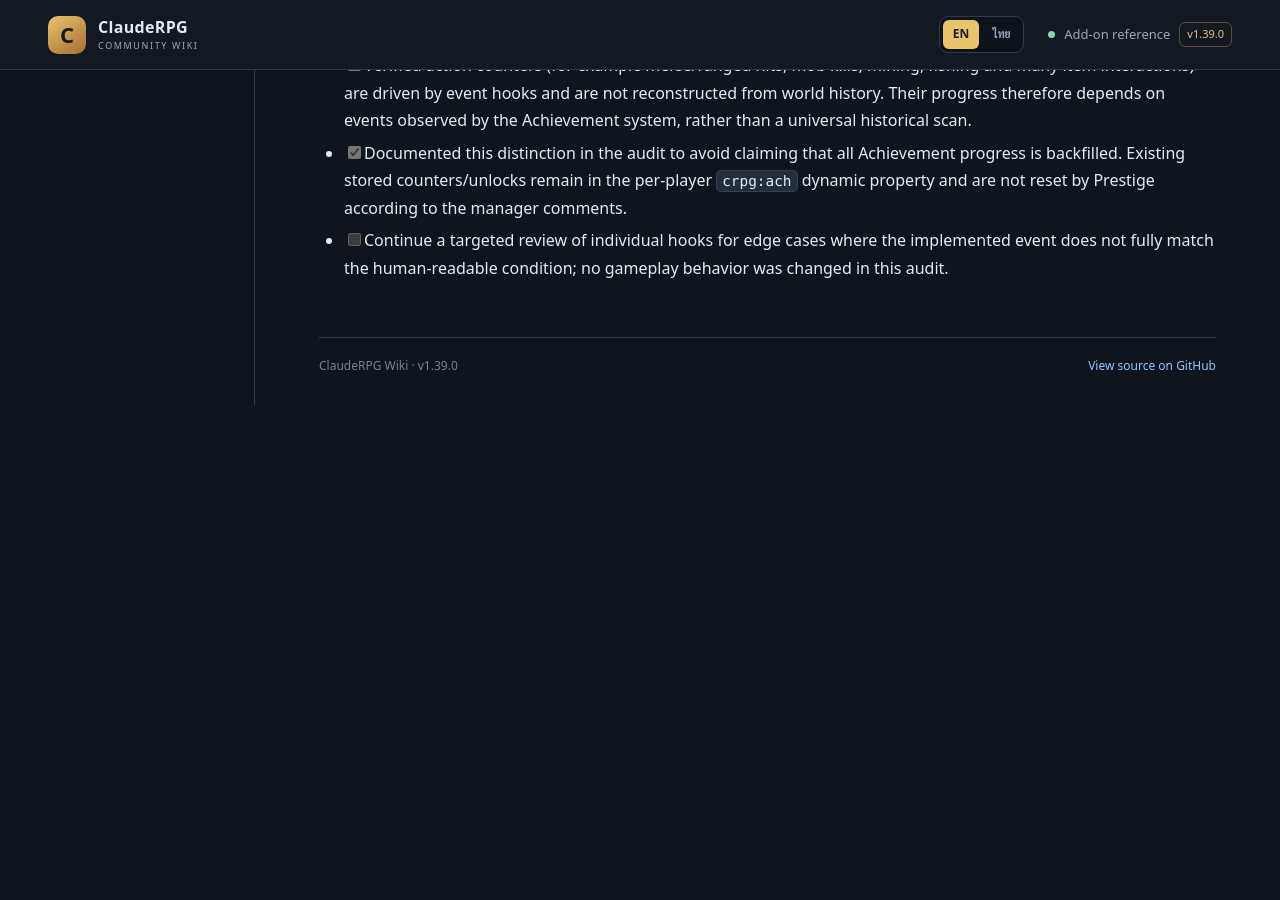
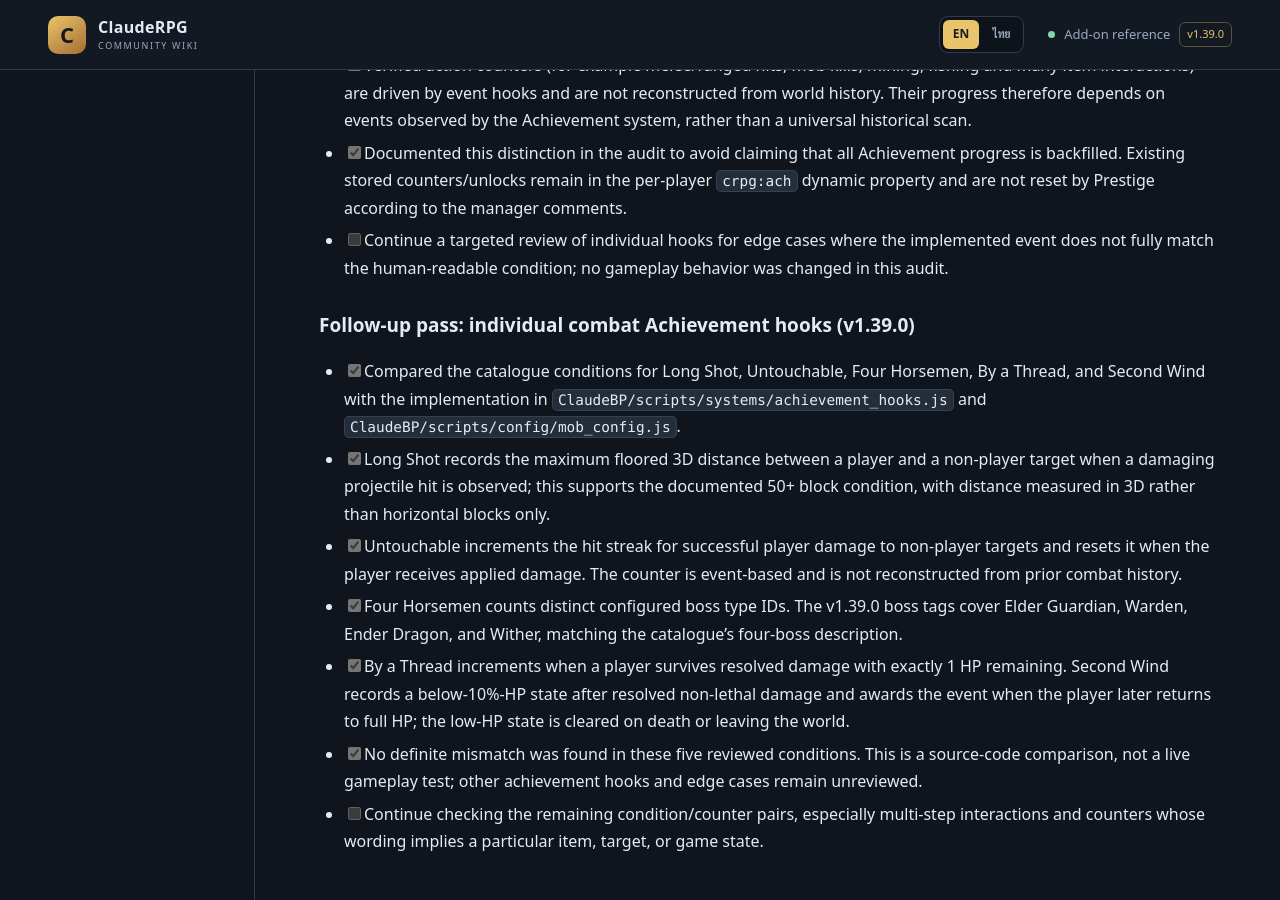
Before and after one commit to miniTorch25/ClaudeRPG-Wiki-V2, a Jekyll site: the page built from CONTENT-GAP-AUDIT.md, in a window 1280 px wide and 900 px high, scrolled down 14685 px. Built offline with Jekyll 4.4.1, drawn with Linux system fonts in a browser that asks for light colours; our own code applies the rules of GitHub Pages for plain Markdown files; before the commit the page ends 15090 px from its top, so only the background shows below that.

Commit message:
Audit individual combat achievement hooks

```diff
--- a/CONTENT-GAP-AUDIT.md
+++ b/CONTENT-GAP-AUDIT.md
@@ -336,3 +336,14 @@ Use these labels in editorial notes while drafting:
 - [x] Verified action counters (for example melee/ranged hits, mob kills, mining, fishing and many item interactions) are driven by event hooks and are not reconstructed from world history. Their progress therefore depends on events observed by the Achievement system, rather than a universal historical scan.
 - [x] Documented this distinction in the audit to avoid claiming that all Achievement progress is backfilled. Existing stored counters/unlocks remain in the per-player `crpg:ach` dynamic property and are not reset by Prestige according to the manager comments.
 - [ ] Continue a targeted review of individual hooks for edge cases where the implemented event does not fully match the human-readable condition; no gameplay behavior was changed in this audit.
+
+
+### Follow-up pass: individual combat Achievement hooks (v1.39.0)
+
+- [x] Compared the catalogue conditions for Long Shot, Untouchable, Four Horsemen, By a Thread, and Second Wind with the implementation in `ClaudeBP/scripts/systems/achievement_hooks.js` and `ClaudeBP/scripts/config/mob_config.js`.
+- [x] Long Shot records the maximum floored 3D distance between a player and a non-player target when a damaging projectile hit is observed; this supports the documented 50+ block condition, with distance measured in 3D rather than horizontal blocks only.
+- [x] Untouchable increments the hit streak for successful player damage to non-player targets and resets it when the player receives applied damage. The counter is event-based and is not reconstructed from prior combat history.
+- [x] Four Horsemen counts distinct configured boss type IDs. The v1.39.0 boss tags cover Elder Guardian, Warden, Ender Dragon, and Wither, matching the catalogue's four-boss description.
+- [x] By a Thread increments when a player survives resolved damage with exactly 1 HP remaining. Second Wind records a below-10%-HP state after resolved non-lethal damage and awards the event when the player later returns to full HP; the low-HP state is cleared on death or leaving the world.
+- [x] No definite mismatch was found in these five reviewed conditions. This is a source-code comparison, not a live gameplay test; other achievement hooks and edge cases remain unreviewed.
+- [ ] Continue checking the remaining condition/counter pairs, especially multi-step interactions and counters whose wording implies a particular item, target, or game state.
```
